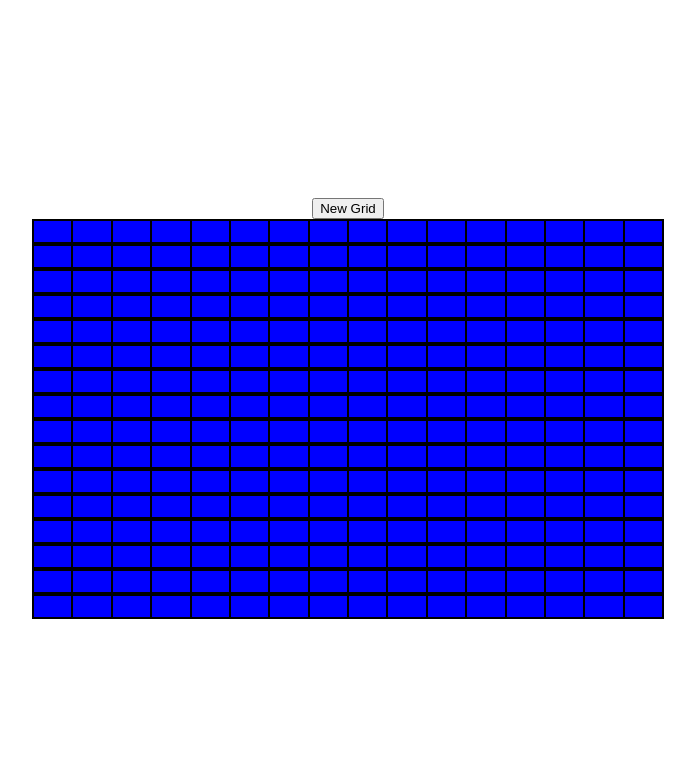
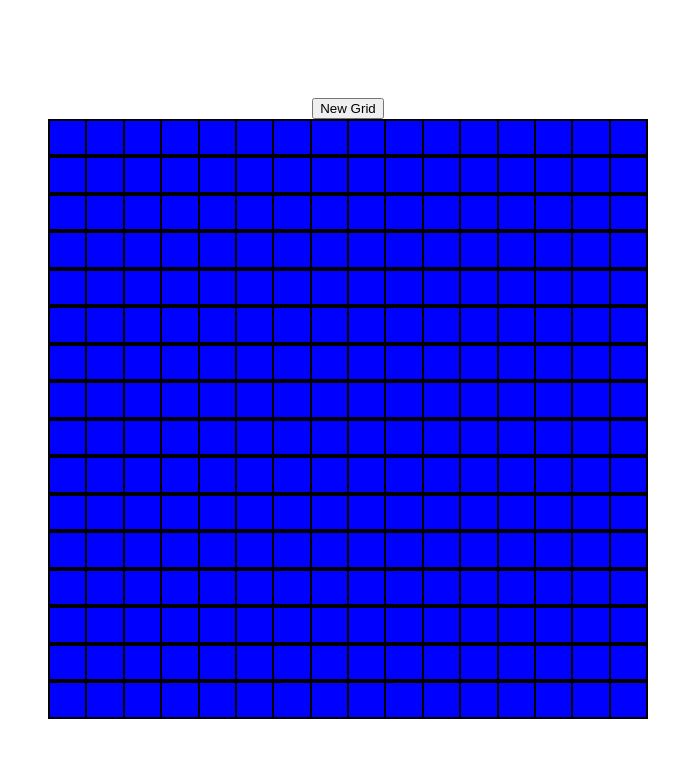
Before and after one commit to OmarNaguib/Etch-a-Sketch, a plain HTML site: page index.html in a window 1280 px wide. Shown: the whole page, without its empty margins (292-987 px from the left). Drawn offline with Linux system fonts and the light colour scheme.

Commit message:
change proportions

```diff
--- a/style.css
+++ b/style.css
@@ -8,8 +8,9 @@ body{
 #container{
     display: flex;
     flex-direction: column;
-    height: 50%;
-    width: 50%;
+    aspect-ratio : 1 / 1;
+    max-height: 75%;
+    flex:auto;
 
 
 }
```
